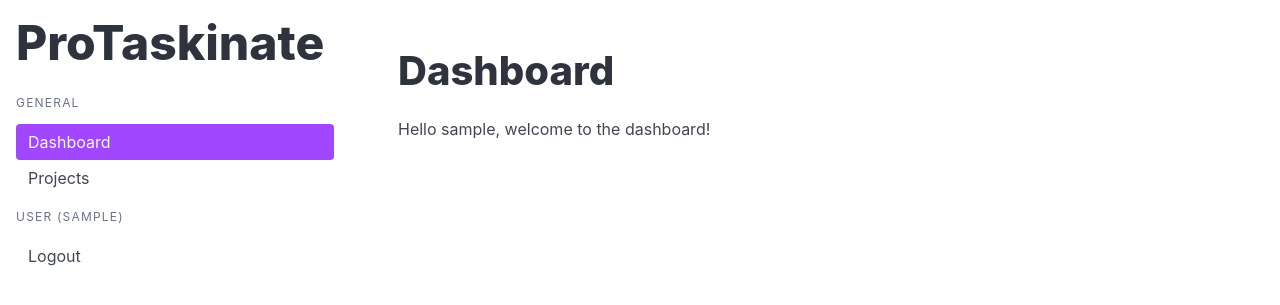
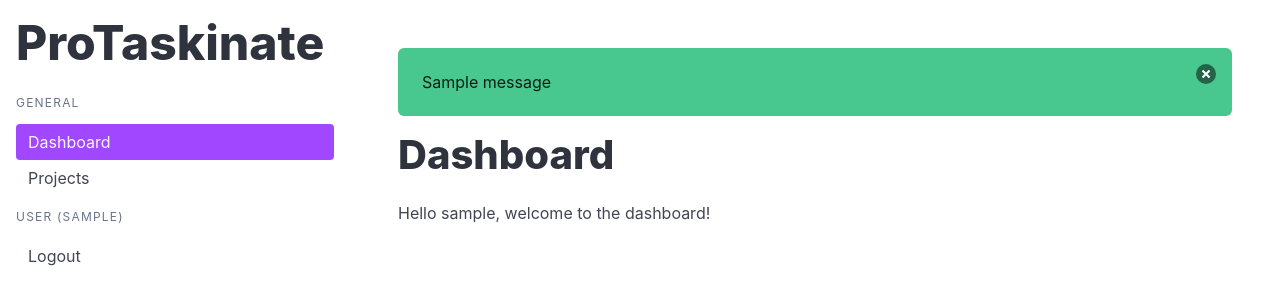
Before and after one commit to 3nd3r1/protaskinate, a Flask app: page /dashboard in a window 1280 px wide. Shown: the top 305 px of the page. Run offline with Flask 3, Linux system fonts and the light colour scheme; the visitor is signed in with stand-in values (Sample User, id 1); one stand-in notice (Sample message) is shown; some libraries are stand-ins or nearby versions.

Commit message:
fix(templates): Implement global flash notifications

```diff
--- a/protaskinate/routes/login.py
+++ b/protaskinate/routes/login.py
@@ -1,6 +1,6 @@
 """protaskinate/routes/login.py"""
 
-from flask import Blueprint, redirect, render_template, request, url_for
+from flask import Blueprint, flash, redirect, render_template, request, url_for
 from flask_login import login_user
 from flask_wtf import FlaskForm
 from wtforms import PasswordField, StringField, SubmitField
@@ -31,9 +31,10 @@ def login_route():
         user = user_service.login(username, password)
         if user:
             login_user(user)
+            flash("You have been logged in", "success")
             return redirect(url_for("dashboard.dashboard_route"))
+        flash("Invalid username or password", "error")
 
-        return render_template("login.html", form=form, error="Invalid username or password")
     return render_template("login.html", form=form)
 
 @lm.user_loader
--- a/protaskinate/templates/base.html
+++ b/protaskinate/templates/base.html
@@ -51,10 +51,33 @@
             <div style="margin-left: 350px">
                 <section class="section column">
                     <div class="container">
-                    {% block content %}{% endblock %}
+                        <div class="mb-4 is-flex is-flex-direction-column" style="gap: 8px">
+                            {% with messages = get_flashed_messages(with_categories=true) %}
+                                {% if messages %}
+                                        {% for category, message in messages %}
+                                            <div class="notification is-{% if category == "error" %}danger{% elif category == "success"%}success{% else %}info{% endif %}">
+                                                <button class="delete"></button>
+                                                {{ message }}
+                                            </div>
+                                        {% endfor %}
+                                {% endif %}
+                            {% endwith %}
+                        </div>
+                        {% block content %}{% endblock %}
                     </div>
                 </section>
             </div>
         </div>
 	</body>
+    <script>
+        document.addEventListener('DOMContentLoaded', () => {
+          (document.querySelectorAll('.notification .delete') || []).forEach(($delete) => {
+            const $notification = $delete.parentNode;
+
+            $delete.addEventListener('click', () => {
+              $notification.parentNode.removeChild($notification);
+            });
+          });
+        });
+    </script>
 </html>
```
